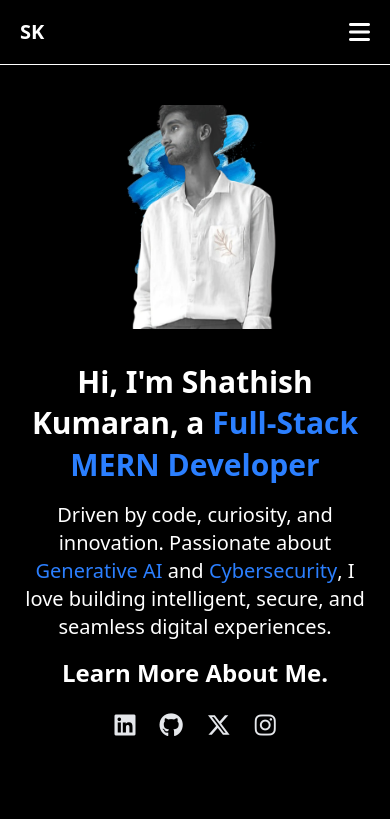
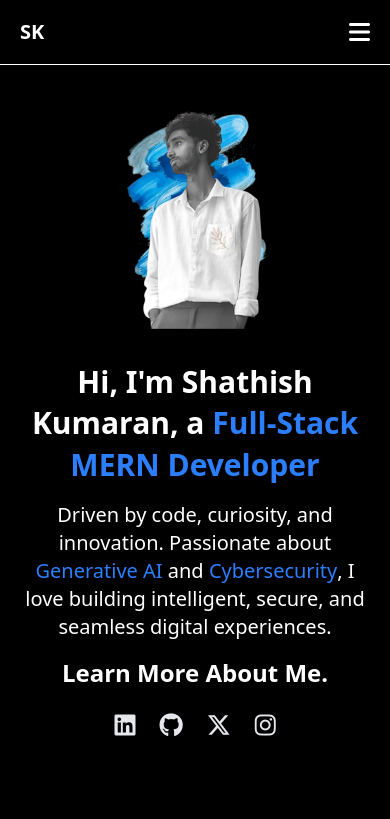
Before and after one commit to Shathish2004/Shathish-Portfolio, a React (Vite) app: page / in a window 390 px wide. Shown: the top 819 px of the page. Built offline with nearby package versions, Linux system fonts and the light colour scheme.

Commit message:
Fixing issue in home page

```diff
--- a/src/components/AboutHome.jsx
+++ b/src/components/AboutHome.jsx
@@ -6,22 +6,16 @@ import bgImage from "../assets/PersonalImg/bgImage.png";
 const AboutHome = () => {
   const navigate = useNavigate();
   const [imageLoaded, setImageLoaded] = useState(false);
-  const [bgLoaded, setBgLoaded] = useState(false);
 
-  // Scroll to top on load
   useLayoutEffect(() => {
     window.scrollTo({ top: 0, behavior: "smooth" });
   }, []);
 
-  // Preload images
+  // Preload images before rendering
   useEffect(() => {
     const img = new Image();
     img.src = myImage;
     img.onload = () => setImageLoaded(true);
-
-    const bg = new Image();
-    bg.src = bgImage;
-    bg.onload = () => setBgLoaded(true);
   }, []);
 
   return (
@@ -33,15 +27,16 @@ const AboutHome = () => {
             Hi, I&apos;m Shathish Kumaran, a
             <span className="text-blue-600 dark:text-blue-500"> Full-Stack MERN Developer</span>
           </h1>
+
           <p className="mt-4 text-xl text-gray-700 dark:text-white">
             Driven by code, curiosity, and innovation. Passionate about
-            <span className="text-blue-500 font-medium"> Generative AI </span>
+            <span className="text-blue-500  font-medium"> Generative AI </span>
             and <span className="text-blue-500 font-medium"> Cybersecurity</span>,
             I love building intelligent, secure, and seamless digital experiences.
           </p>
           <p
             onClick={() => navigate("/about")}
-            className="mt-4 text-2xl sm:text-3xl hover:text-blue-500  hover:underline font-semibold cursor-pointer"
+            className="mt-4 text-2xl sm:text-3xl hover:text-blue-600 hover:underline font-semibold cursor-pointer"
           >
             Learn More About Me.
           </p>
@@ -50,17 +45,11 @@ const AboutHome = () => {
         {/* Image Section */}
         <div className="md:w-[45%] flex justify-center">
           <div
-            className={`relative w-56 h-56 md:w-[80%] md:h-full flex items-center justify-center bg-contain bg-center bg-no-repeat transition-opacity duration-500 ${bgLoaded ? "opacity-100" : "opacity-0"
-              }`}
+            className="relative w-56 h-56 md:w-[80%] md:h-full flex items-center justify-center bg-contain bg-center bg-no-repeat"
             style={{ backgroundImage: `url(${bgImage})` }}
           >
             {imageLoaded && (
-              <img
-                src={myImage}
-                alt="Shathish Kumaran"
-                className="w-full h-full object-cover transition-opacity duration-500"
-                loading="eager"
-              />
+              <img src={myImage} alt="Shathish Kumaran" className="w-full h-full object-contain" />
             )}
           </div>
         </div>
```
